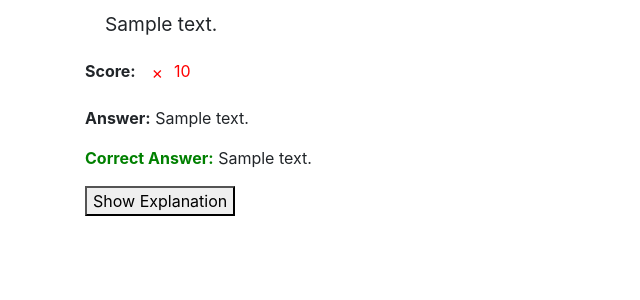
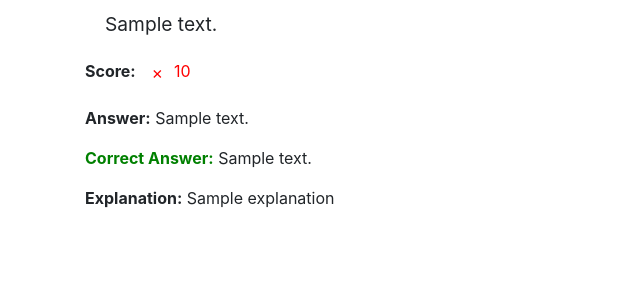
Before and after one commit to mrpoponep/Azure_LMS, a Flask app: template app/templates/quiz_result_student.html in a window 1280 px wide. Shown: the part 186-486 px from the top of the page, without its empty margins (0-640 px from the left). Run offline with Flask 2, Linux system fonts and the light colour scheme; the template is opened without the code that fills it: most values are stand-ins (such as "Sample title", 1, 10 or a date in 2020); some libraries are stand-ins or nearby versions.

Commit message:
bug fixes

```diff
--- a/app/templates/quiz_result_student.html
+++ b/app/templates/quiz_result_student.html
@@ -25,15 +25,7 @@
         <p><strong>Answer:</strong> {{ result['Answer'] }}</p>
         <p><strong><span class="green">Correct Answer:</strong> {{ result['CorrectAnswer'] }}</span></p>
 
-        <!-- Add a button to show explanation -->
-        <button class="explanation-button" onclick="showExplanation('{{ result['Explanation'] }}', {{ loop.index }})">Show Explanation</button>
-        <p id="explanation-{{ loop.index }}" style="display: none;"><strong>Explanation:</strong> {{ result['Explanation'] }}</p>
+        <!-- Directly show the explanation -->
+        <p><strong>Explanation:</strong> {{ result['Explanation'] }}</p>
     {% endfor %}
-
-    <script>
-        function showExplanation(explanation, index) {
-            var explanationElement = document.getElementById('explanation-' + index);
-            explanationElement.style.display = 'block';
-        }
-    </script>
 {% endblock content %}
```
